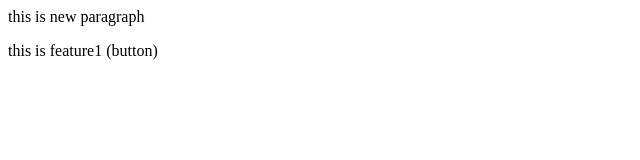
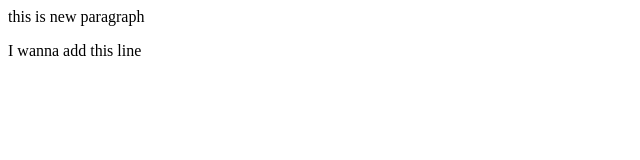
Before and after one commit to aratikapri/localrepo, a plain HTML site: page index.html in a window 1280 px wide. Shown: the full height of the page, 0-640 px from the left. Drawn offline with Linux system fonts and the light colour scheme.

Commit message:
remove line

```diff
--- a/index.html
+++ b/index.html
@@ -1,2 +1,2 @@
 <P>this is new paragraph</P>
-<p>this is feature1 (button)</p>
+<p>I wanna add this line</p>
```
